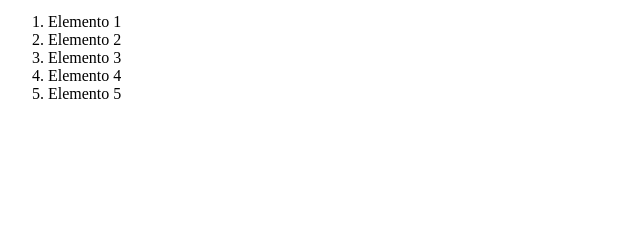
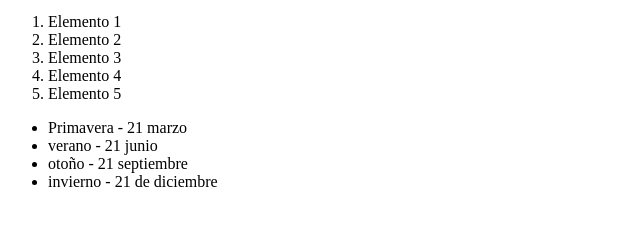
Before and after one commit to Morrisaxel/curso-de-git, a plain HTML site: page index.html in a window 1280 px wide. Shown: the part 87-312 px from the top of the page, without its empty margins (0-640 px from the left). Drawn offline with Linux system fonts and the light colour scheme.

Commit message:
Agregando ahora 4 estaciones con fechas

```diff
--- a/index.html
+++ b/index.html
@@ -20,6 +20,13 @@
 
 
     </ol>
+
+    <ul>
+        <li>Primavera - 21 marzo</li>
+        <li>verano - 21 junio</li>
+        <li>otoño - 21 septiembre</li>
+        <li>invierno - 21 de diciembre</li>
+    </ul>
     <script src="index.js"></script>
 
 </body>
```
